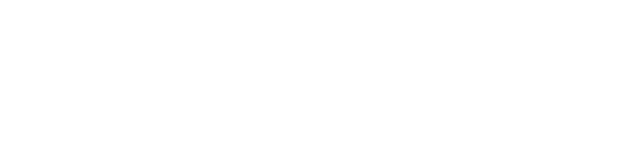
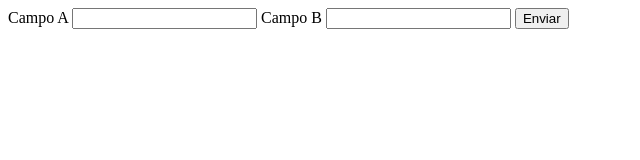
Before and after one commit to davislamenha/exercicio-modulo7-ebac, a plain HTML site: page index.html in a window 1280 px wide. Shown: the whole page, without its empty margins (0-640 px from the left). Drawn offline with Linux system fonts and the light colour scheme.

Commit message:
html do formulario finalizado

```diff
--- a/index.html
+++ b/index.html
@@ -10,7 +10,13 @@
 </head>
 
 <body>
-
+  <form>
+    <label for="numero-1">Campo A</label>
+    <input type="number" id="numero-1" required>
+    <label for="numero-2">Campo B</label>
+    <input type="number" id="numero-2" required>
+    <button type="submit">Enviar</button>
+  </form>
   <script src="./main.js"></script>
 </body>
 
```
